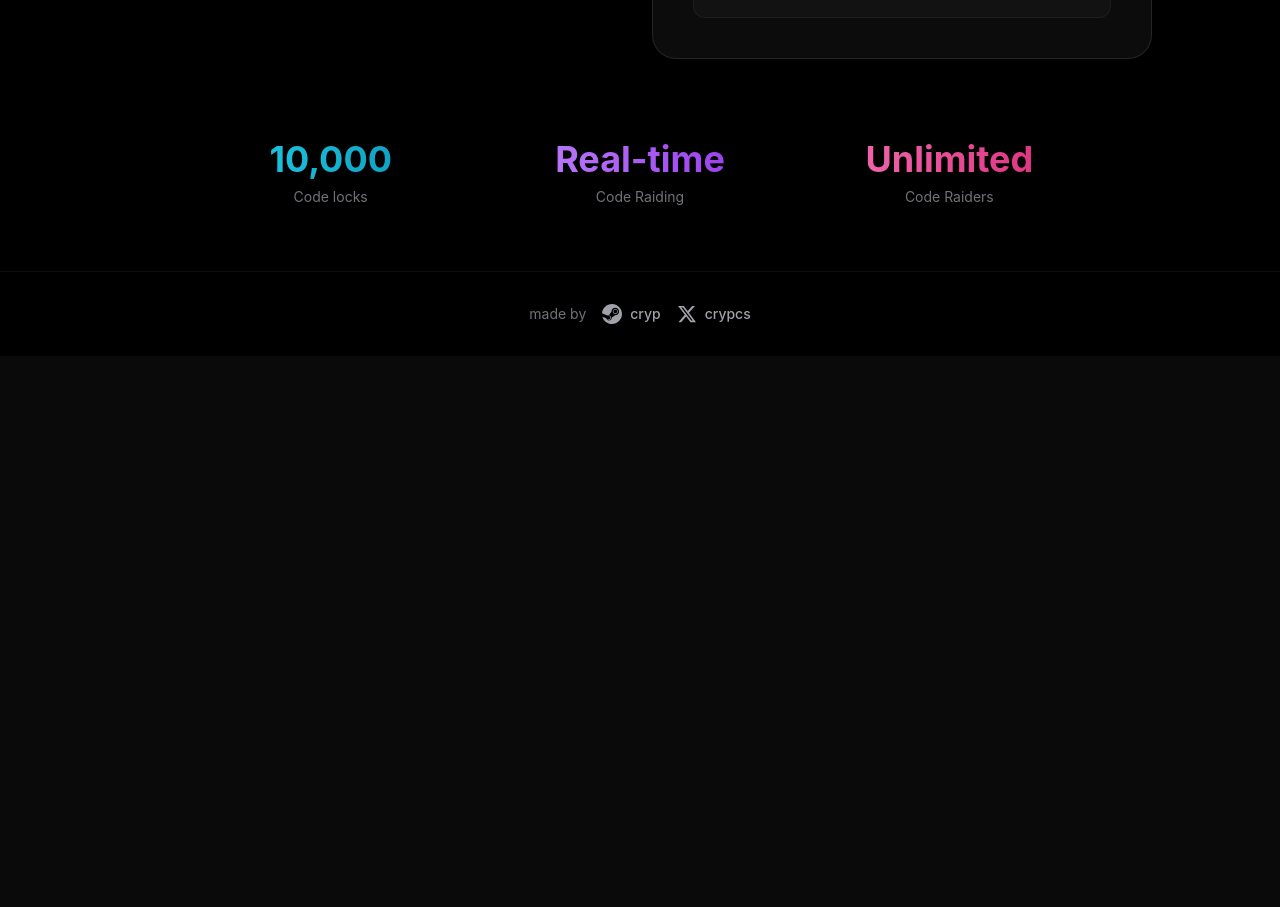
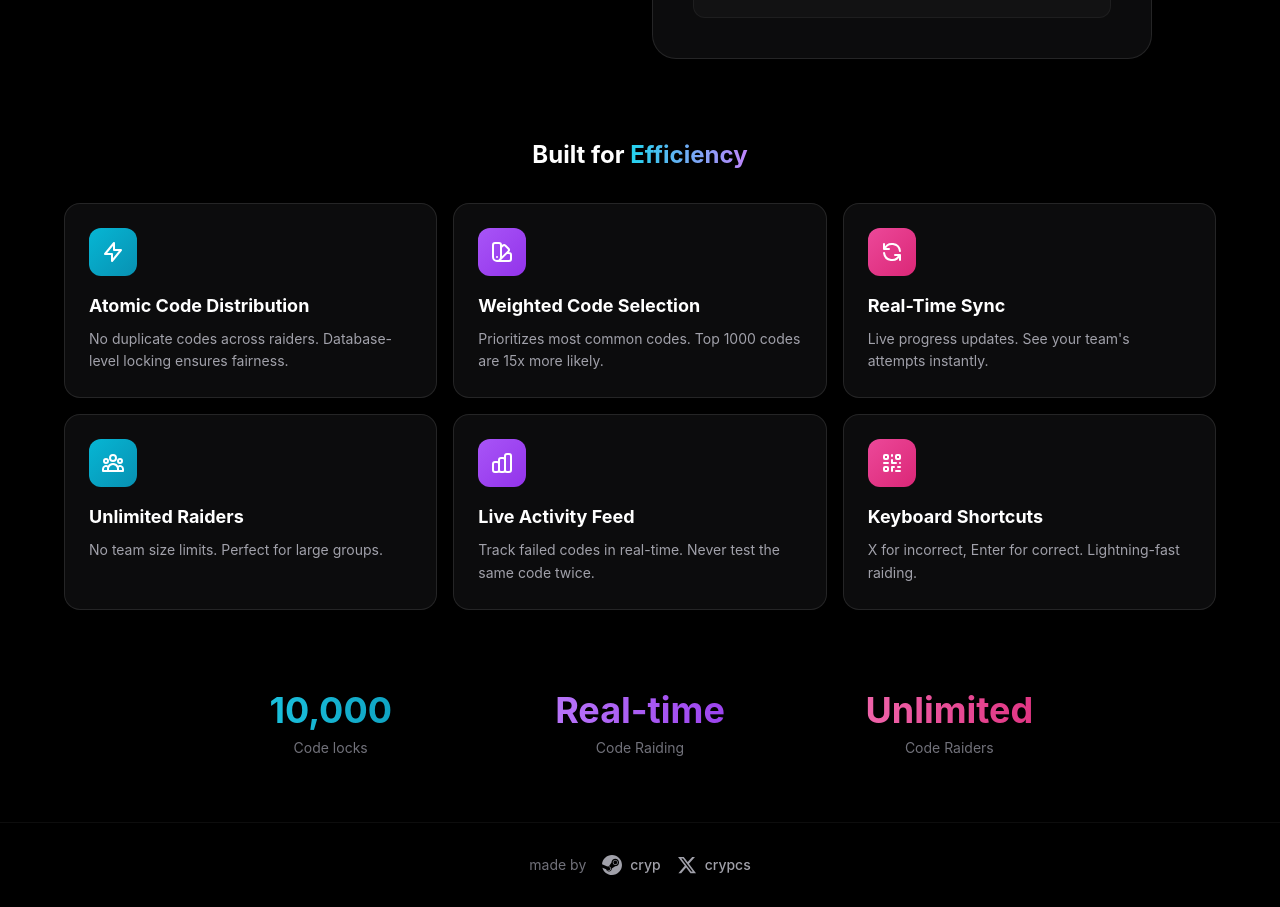
Before and after one commit to cryptoyalty/rust-code-raid, a Next.js app: page / in a window 1280 px wide. Shown: the part 980-1887 px from the top of the page. Before the commit the page ends 1336 px from the top, so only its background shows below. Built offline with nearby package versions, Linux system fonts and the light colour scheme.

Commit message:
Add features section to home page

```diff
--- a/app/page.tsx
+++ b/app/page.tsx
@@ -214,6 +214,85 @@ export default function HomePage() {
             </motion.div>
           )}
 
+          {/* Feature Tiles */}
+          <motion.div
+            initial={{ opacity: 0, y: 20 }}
+            animate={{ opacity: 1, y: 0 }}
+            transition={{ duration: 0.6, delay: 0.5 }}
+            className="mb-20"
+          >
+            <h2 className="text-center text-2xl font-bold text-white mb-8">
+              Built for <span className="bg-gradient-to-r from-cyan-400 to-purple-400 bg-clip-text text-transparent">Efficiency</span>
+            </h2>
+            <div className="grid sm:grid-cols-2 lg:grid-cols-3 gap-4 max-w-6xl mx-auto">
+              {/* Feature 1 */}
+              <div className="group bg-zinc-900/50 backdrop-blur-sm border border-white/10 rounded-2xl p-6 hover:border-cyan-400/30 transition-all hover:shadow-lg hover:shadow-cyan-500/10">
+                <div className="w-12 h-12 rounded-xl bg-gradient-to-br from-cyan-500 to-cyan-600 flex items-center justify-center mb-4 group-hover:scale-110 transition-transform">
+                  <svg className="w-6 h-6 text-white" fill="none" stroke="currentColor" viewBox="0 0 24 24">
+                    <path strokeLinecap="round" strokeLinejoin="round" strokeWidth={2} d="M13 10V3L4 14h7v7l9-11h-7z" />
+                  </svg>
+                </div>
+                <h3 className="text-lg font-bold text-white mb-2">Atomic Code Distribution</h3>
+                <p className="text-sm text-zinc-400 leading-relaxed">No duplicate codes across raiders. Database-level locking ensures fairness.</p>
+              </div>
+
+              {/* Feature 2 */}
+              <div className="group bg-zinc-900/50 backdrop-blur-sm border border-white/10 rounded-2xl p-6 hover:border-purple-400/30 transition-all hover:shadow-lg hover:shadow-purple-500/10">
+                <div className="w-12 h-12 rounded-xl bg-gradient-to-br from-purple-500 to-purple-600 flex items-center justify-center mb-4 group-hover:scale-110 transition-transform">
+                  <svg className="w-6 h-6 text-white" fill="none" stroke="currentColor" viewBox="0 0 24 24">
+                    <path strokeLinecap="round" strokeLinejoin="round" strokeWidth={2} d="M7 21a4 4 0 01-4-4V5a2 2 0 012-2h4a2 2 0 012 2v12a4 4 0 01-4 4zm0 0h12a2 2 0 002-2v-4a2 2 0 00-2-2h-2.343M11 7.343l1.657-1.657a2 2 0 012.828 0l2.829 2.829a2 2 0 010 2.828l-8.486 8.485M7 17h.01" />
+                  </svg>
+                </div>
+                <h3 className="text-lg font-bold text-white mb-2">Weighted Code Selection</h3>
+                <p className="text-sm text-zinc-400 leading-relaxed">Prioritizes most common codes. Top 1000 codes are 15x more likely.</p>
+              </div>
+
+              {/* Feature 3 */}
+              <div className="group bg-zinc-900/50 backdrop-blur-sm border border-white/10 rounded-2xl p-6 hover:border-pink-400/30 transition-all hover:shadow-lg hover:shadow-pink-500/10">
+                <div className="w-12 h-12 rounded-xl bg-gradient-to-br from-pink-500 to-pink-600 flex items-center justify-center mb-4 group-hover:scale-110 transition-transform">
+                  <svg className="w-6 h-6 text-white" fill="none" stroke="currentColor" viewBox="0 0 24 24">
+                    <path strokeLinecap="round" strokeLinejoin="round" strokeWidth={2} d="M4 4v5h.582m15.356 2A8.001 8.001 0 004.582 9m0 0H9m11 11v-5h-.581m0 0a8.003 8.003 0 01-15.357-2m15.357 2H15" />
+                  </svg>
+                </div>
+                <h3 className="text-lg font-bold text-white mb-2">Real-Time Sync</h3>
+                <p className="text-sm text-zinc-400 leading-relaxed">Live progress updates. See your team's attempts instantly.</p>
+              </div>
+
+              {/* Feature 4 */}
+              <div className="group bg-zinc-900/50 backdrop-blur-sm border border-white/10 rounded-2xl p-6 hover:border-cyan-400/30 transition-all hover:shadow-lg hover:shadow-cyan-500/10">
+                <div className="w-12 h-12 rounded-xl bg-gradient-to-br from-cyan-500 to-cyan-600 flex items-center justify-center mb-4 group-hover:scale-110 transition-transform">
+                  <svg className="w-6 h-6 text-white" fill="none" stroke="currentColor" viewBox="0 0 24 24">
+                    <path strokeLinecap="round" strokeLinejoin="round" strokeWidth={2} d="M17 20h5v-2a3 3 0 00-5.356-1.857M17 20H7m10 0v-2c0-.656-.126-1.283-.356-1.857M7 20H2v-2a3 3 0 015.356-1.857M7 20v-2c0-.656.126-1.283.356-1.857m0 0a5.002 5.002 0 019.288 0M15 7a3 3 0 11-6 0 3 3 0 016 0zm6 3a2 2 0 11-4 0 2 2 0 014 0zM7 10a2 2 0 11-4 0 2 2 0 014 0z" />
+                  </svg>
+                </div>
+                <h3 className="text-lg font-bold text-white mb-2">Unlimited Raiders</h3>
+                <p className="text-sm text-zinc-400 leading-relaxed">No team size limits. Perfect for large groups.</p>
+              </div>
+
+              {/* Feature 5 */}
+              <div className="group bg-zinc-900/50 backdrop-blur-sm border border-white/10 rounded-2xl p-6 hover:border-purple-400/30 transition-all hover:shadow-lg hover:shadow-purple-500/10">
+                <div className="w-12 h-12 rounded-xl bg-gradient-to-br from-purple-500 to-purple-600 flex items-center justify-center mb-4 group-hover:scale-110 transition-transform">
+                  <svg className="w-6 h-6 text-white" fill="none" stroke="currentColor" viewBox="0 0 24 24">
+                    <path strokeLinecap="round" strokeLinejoin="round" strokeWidth={2} d="M9 19v-6a2 2 0 00-2-2H5a2 2 0 00-2 2v6a2 2 0 002 2h2a2 2 0 002-2zm0 0V9a2 2 0 012-2h2a2 2 0 012 2v10m-6 0a2 2 0 002 2h2a2 2 0 002-2m0 0V5a2 2 0 012-2h2a2 2 0 012 2v14a2 2 0 01-2 2h-2a2 2 0 01-2-2z" />
+                  </svg>
+                </div>
+                <h3 className="text-lg font-bold text-white mb-2">Live Activity Feed</h3>
+                <p className="text-sm text-zinc-400 leading-relaxed">Track failed codes in real-time. Never test the same code twice.</p>
+              </div>
+
+              {/* Feature 6 */}
+              <div className="group bg-zinc-900/50 backdrop-blur-sm border border-white/10 rounded-2xl p-6 hover:border-pink-400/30 transition-all hover:shadow-lg hover:shadow-pink-500/10">
+                <div className="w-12 h-12 rounded-xl bg-gradient-to-br from-pink-500 to-pink-600 flex items-center justify-center mb-4 group-hover:scale-110 transition-transform">
+                  <svg className="w-6 h-6 text-white" fill="none" stroke="currentColor" viewBox="0 0 24 24">
+                    <path strokeLinecap="round" strokeLinejoin="round" strokeWidth={2} d="M12 4v1m6 11h2m-6 0h-2v4m0-11v3m0 0h.01M12 12h4.01M16 20h4M4 12h4m12 0h.01M5 8h2a1 1 0 001-1V5a1 1 0 00-1-1H5a1 1 0 00-1 1v2a1 1 0 001 1zm12 0h2a1 1 0 001-1V5a1 1 0 00-1-1h-2a1 1 0 00-1 1v2a1 1 0 001 1zM5 20h2a1 1 0 001-1v-2a1 1 0 00-1-1H5a1 1 0 00-1 1v2a1 1 0 001 1z" />
+                  </svg>
+                </div>
+                <h3 className="text-lg font-bold text-white mb-2">Keyboard Shortcuts</h3>
+                <p className="text-sm text-zinc-400 leading-relaxed">X for incorrect, Enter for correct. Lightning-fast raiding.</p>
+              </div>
+            </div>
+          </motion.div>
+
           {/* Features */}
           <motion.div
             initial={{ opacity: 0, y: 20 }}
```
